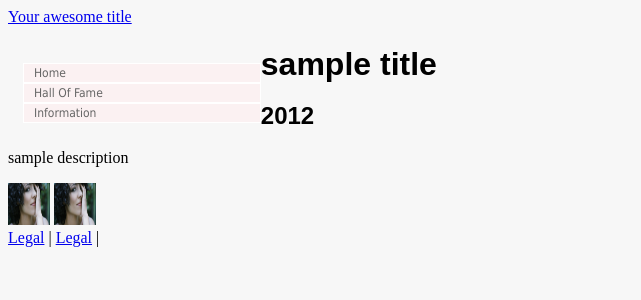
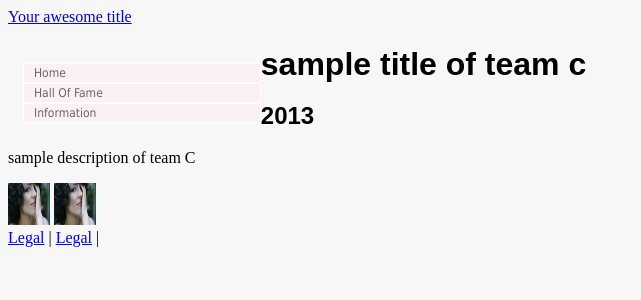
Before and after one commit to ankit09goyal/ankit09goyal.github.io, a Jekyll site: the page built from projects/2013/TeamC/index.html, in a window 1280 px wide. Shown: the top 300 px of the page, without its empty margins (0-641 px from the left). Built offline with Jekyll 4.4.1, drawn with Linux system fonts in a browser that asks for light colours.

Commit message:
Update index.html

```diff
--- a/projects/2013/TeamC/index.html
+++ b/projects/2013/TeamC/index.html
@@ -1,9 +1,10 @@
 ---
 layout: postTemplate
-title: sample title
+layout: postTemplate
+title: sample title of team c
 logo: /projects/2012/TeamA/img/logo.jpg
-year: 2012
-description: sample description
+year: 2013
+description: sample description of team C
 nrOfImages: 2
 imgPath: /projects/2012/TeamA/img/
 ---
```
